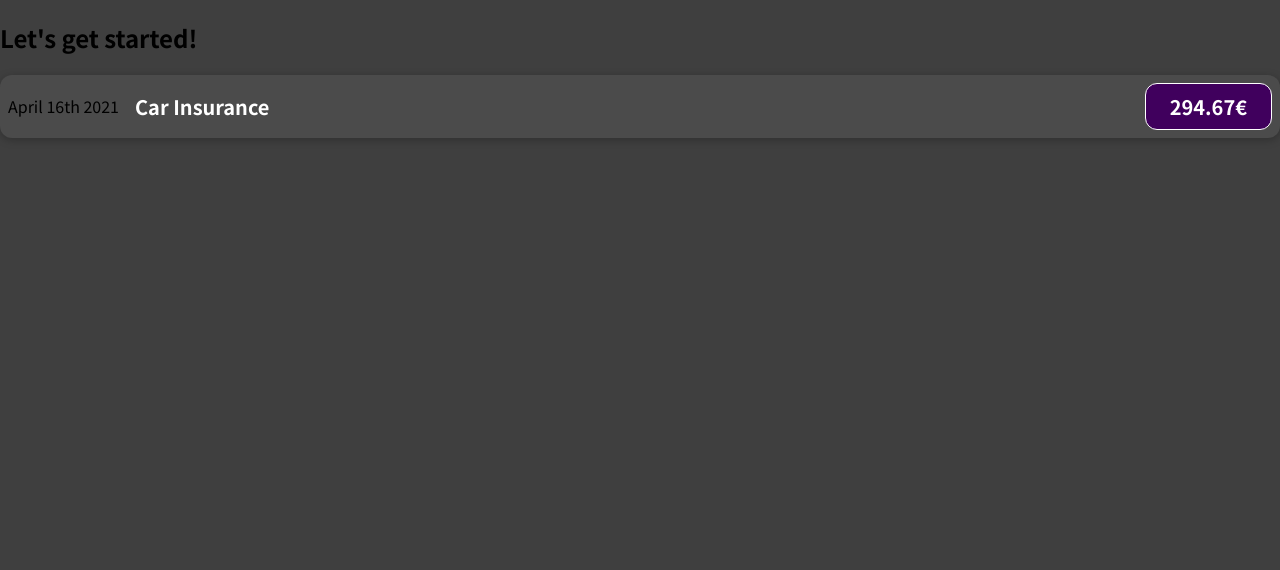
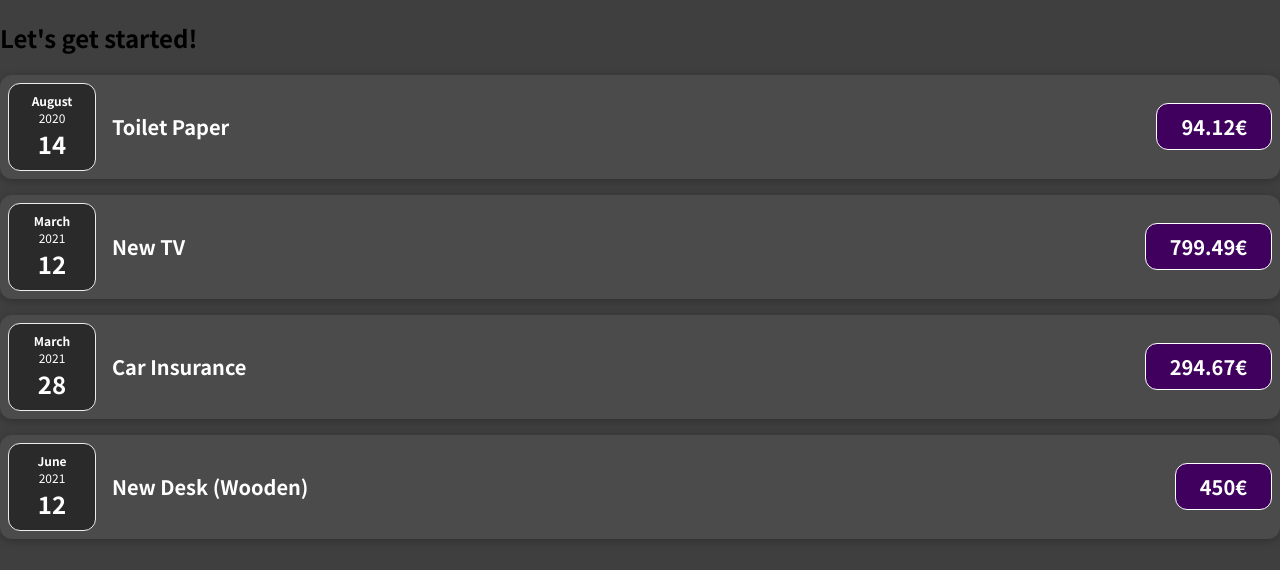
Before and after one commit to petah-sama/expense-tracker, a React (Create React App) app: page / in a window 1280 px wide. Shown: the top 570 px of the page. Built offline with nearby package versions, Linux system fonts and the light colour scheme.

Commit message:
created ExpenseDate component

```diff
--- a/src/App.js
+++ b/src/App.js
@@ -1,10 +1,56 @@
 import ExpenseItem from './components/ExpenseItem/ExpenseItem';
 
 function App() {
+  const expenses = [
+    {
+      id: 'e1',
+      title: 'Toilet Paper',
+      amount: 94.12,
+      date: new Date(2020, 7, 14),
+    },
+    {
+      id: 'e2',
+      title: 'New TV',
+      amount: 799.49,
+      date: new Date(2021, 2, 12),
+    },
+    {
+      id: 'e3',
+      title: 'Car Insurance',
+      amount: 294.67,
+      date: new Date(2021, 2, 28),
+    },
+    {
+      id: 'e4',
+      title: 'New Desk (Wooden)',
+      amount: 450,
+      date: new Date(2021, 5, 12),
+    },
+  ];
+
   return (
     <div>
       <h2>Let's get started!</h2>
-      <ExpenseItem />
+      <ExpenseItem
+        title={expenses[0].title}
+        amount={expenses[0].amount}
+        date={expenses[0].date}
+      />
+      <ExpenseItem
+        title={expenses[1].title}
+        amount={expenses[1].amount}
+        date={expenses[1].date}
+      />
+      <ExpenseItem
+        title={expenses[2].title}
+        amount={expenses[2].amount}
+        date={expenses[2].date}
+      />
+      <ExpenseItem
+        title={expenses[3].title}
+        amount={expenses[3].amount}
+        date={expenses[3].date}
+      />
     </div>
   );
 }
--- /dev/null
+++ b/src/components/ExpenseDate/ExpenseDate.css
@@ -0,0 +1,26 @@
+.expense-date {
+  display: flex;
+  flex-direction: column;
+  width: 5.5rem;
+  height: 5.5rem;
+  border: 1px solid #ececec;
+  background-color: #2a2a2a;
+  color: white;
+  border-radius: 12px;
+  align-items: center;
+  justify-content: center;
+}
+
+.expense-date__month {
+  font-size: 0.75rem;
+  font-weight: bold;
+}
+
+.expense-date__year {
+  font-size: 0.75rem;
+}
+
+.expense-date__day {
+  font-size: 1.5rem;
+  font-weight: bold;
+}
--- /dev/null
+++ b/src/components/ExpenseDate/ExpenseDate.jsx
@@ -0,0 +1,17 @@
+import './ExpenseDate.css';
+
+function ExpenseDate(props) {
+  const month = props.date.toLocaleString('en-US', { month: 'long' });
+  const day = props.date.toLocaleString('en-US', { day: '2-digit' });
+  const year = props.date.getFullYear();
+
+  return (
+    <div className="expense-date">
+      <div className="expense-date__month">{month}</div>
+      <div className="expense-date__year">{year}</div>
+      <div className="expense-date__day">{day}</div>
+    </div>
+  );
+}
+
+export default ExpenseDate;
--- a/src/components/ExpenseItem/ExpenseItem.jsx
+++ b/src/components/ExpenseItem/ExpenseItem.jsx
@@ -1,15 +1,17 @@
+import ExpenseDate from '../ExpenseDate/ExpenseDate';
+
 import './ExpenseItem.css';
 
-function expenseItem() {
+function ExpenseItem(props) {
   return (
     <div className="expense-item">
-      <div>April 16th 2021</div>
+      <ExpenseDate date={props.date} />
       <div className="expense-item__description">
-        <h2>Car Insurance</h2>
-        <div className="expense-item__price">294.67€</div>
+        <h2>{props.title}</h2>
+        <div className="expense-item__price">{props.amount}€</div>
       </div>
     </div>
   );
 }
 
-export default expenseItem;
+export default ExpenseItem;
```
Also changed, not shown: 1 other file (tests, documents, lock files or other folders).
